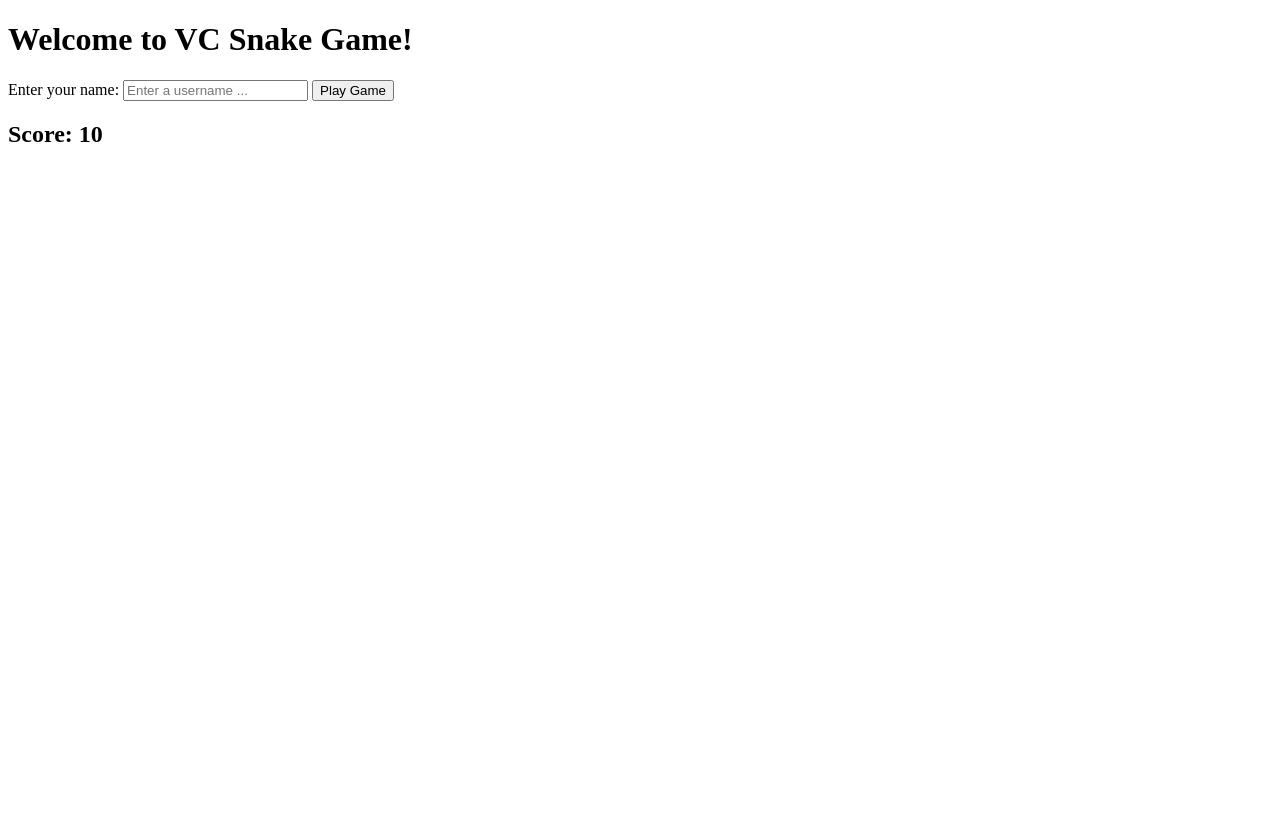
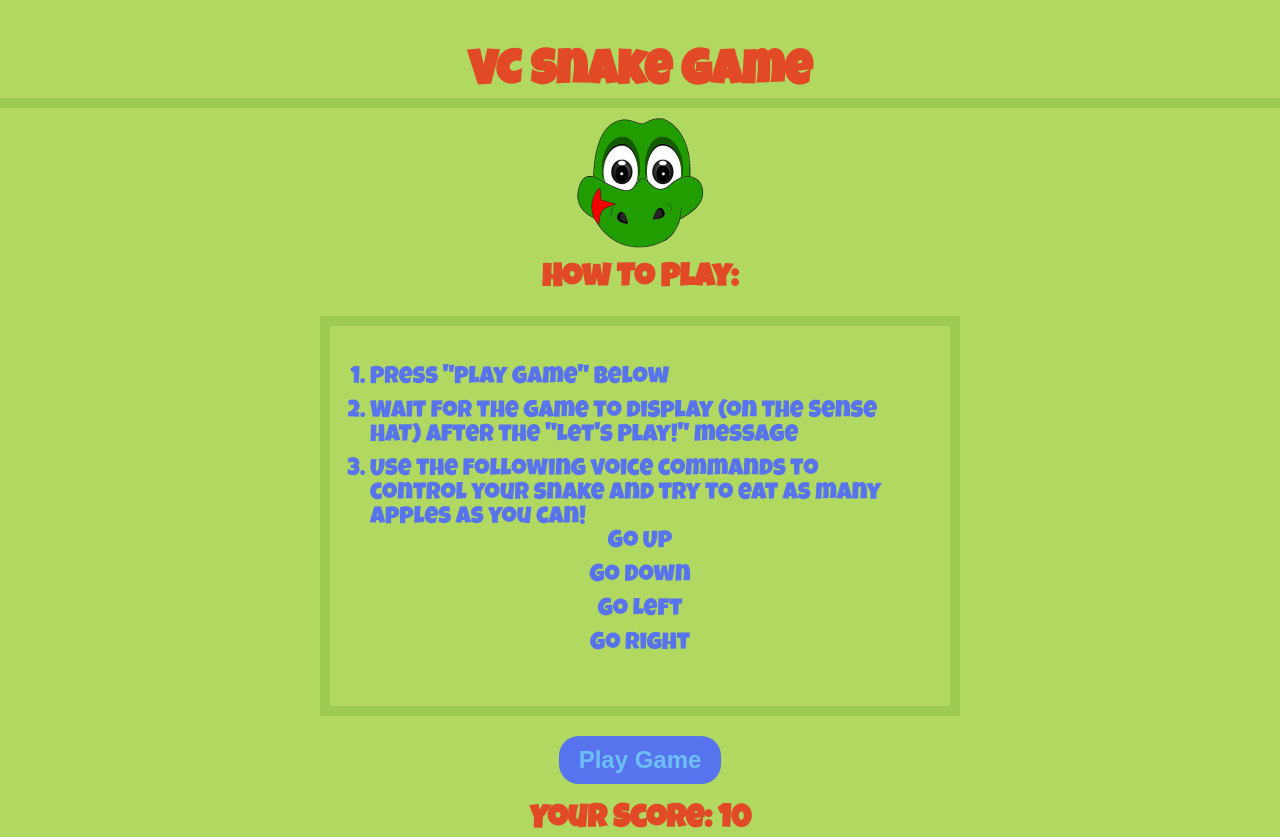
Before and after one commit to briosolivares/vc-snake-game, a Flask app: template templates/index.html in a window 1280 px wide. Before the commit the page ends 142 px from the top, so only its background shows below. Run offline with Flask 2, Linux system fonts and the light colour scheme; the template is opened without the code that fills it: most values are stand-ins (such as "Sample title", 1, 10 or a date in 2020).

Commit message:
Completed MVP

```diff
--- a/game.py
+++ b/game.py
@@ -72,17 +72,27 @@ def game():
             if command:
                 command = str(command[0])
                 if command == "go_left" and movementX != 1:
+                    print(command)
                     movementX = -1
                     movementY = 0
                 elif command == "go_right" and movementX != -1:
+                    print(command)
                     movementX = 1
                     movementY = 0
                 elif command == "go_up" and movementY != 1:
+                    print(command)
                     movementY = -1
                     movementX = 0
                 elif command == "go_down" and movementY != -1:
+                    print(command)
                     movementY = 1
                     movementX = 0
+                elif command == "exit_game":
+                    gameOverFlag=True
+
+            # Check if game-over
+            if gameOverFlag:
+                break
 
             # Grow snake
             if growSnakeFlag:
--- /dev/null
+++ b/static/index.css
@@ -0,0 +1,70 @@
+@import url('https://fonts.googleapis.com/css2?family=Luckiest+Guy&display=swap');
+
+:root{
+    --light-blue:rgb(108,190,247);
+    --dark-blue:rgb(88,115,238);
+    --red:rgb(225,73,39);
+    --dark-green:rgb(156,202,83);
+    --background:rgb(177,216,96);
+}
+*{
+    margin:0;
+    padding:0;
+    box-sizing: border-box;
+}
+
+body{
+    text-align: center;
+    background-color:var(--background);
+    font-family:'Luckiest Guy', cursive;
+}
+
+#title{
+    margin-top:50px;
+    color:var(--red);
+    font-size:3em;
+    border-bottom: 10px solid var(--dark-green);
+}
+#snake-img{
+    width:150px;
+}
+h2{
+    font-size:2em;
+    color:var(--red);
+}
+#directions{
+    width:50vw;
+    margin: 20px auto;
+    font-size:1.5em;
+    text-align: left;
+    border: 10px solid var(--dark-green);
+    padding:40px;
+    color:var(--dark-blue)
+}
+#directions li{
+    margin-bottom:10px;
+}
+#commands{
+    text-align:center;
+    list-style:none;
+}
+#play-btn{
+    background-color: var(--dark-blue);
+    color:var(--light-blue);
+    padding:10px 20px;
+    border-radius:20px;
+    border:none;
+    font-weight: bolder;
+    font-size:1.5em;
+    margin-bottom: 20px;
+}
+#play-btn:hover{
+    background-color: var(--light-blue);
+    color:var(--dark-blue);
+}
+#play-btn:focus{
+    text-decoration:none;
+}
+#play-btn:visited{
+    text-decoration: none;
+}
--- a/templates/index.html
+++ b/templates/index.html
@@ -4,15 +4,31 @@
     <meta charset="UTF-8">
     <meta http-equiv="X-UA-Compatible" content="IE=edge">
     <meta name="viewport" content="width=device-width, initial-scale=1.0">
+    <link rel="stylesheet" href="static/index.css">
+    <link rel="shortcut icon" href="static/snake.png">
     <title>VC Snake Game</title>
 </head>
 <body>
-    <h1>Welcome to VC Snake Game!</h1>
+    <h1 id="title">VC Snake Game</h1>
+    <img id="snake-img" src="static/snake.png" alt="">
+    <h2>How To Play:</h2>
+    <ol id="directions">
+        <li>Press "Play Game" below</li>
+        <li>Wait for the game to display (on the Sense HAT) after the "Let's Play!" message</li>
+        <li>
+            Use the following voice commands to control your snake
+            and try to eat as many apples as you can!
+            <ul id="commands">
+                <li>Go Up</li>
+                <li>Go Down</li>
+                <li>Go Left</li>
+                <li>Go Right</li>
+            </ul>
+        </li>
+    </ol>
     <form action="/" method="POST">
-        <label for="username">Enter your name:</label>
-        <input type="text" placeholder="Enter a username ...">
-        <input type="submit" value="Play Game">
+        <input id="play-btn" type="submit" value="Play Game">
     </form>
-    <h2>Score: {{ score }}</h2>
+    <h2>Your Score: {{ score }}</h2>
 </body>
 </html>
```
Also changed, not shown: static/snake.png (added).
